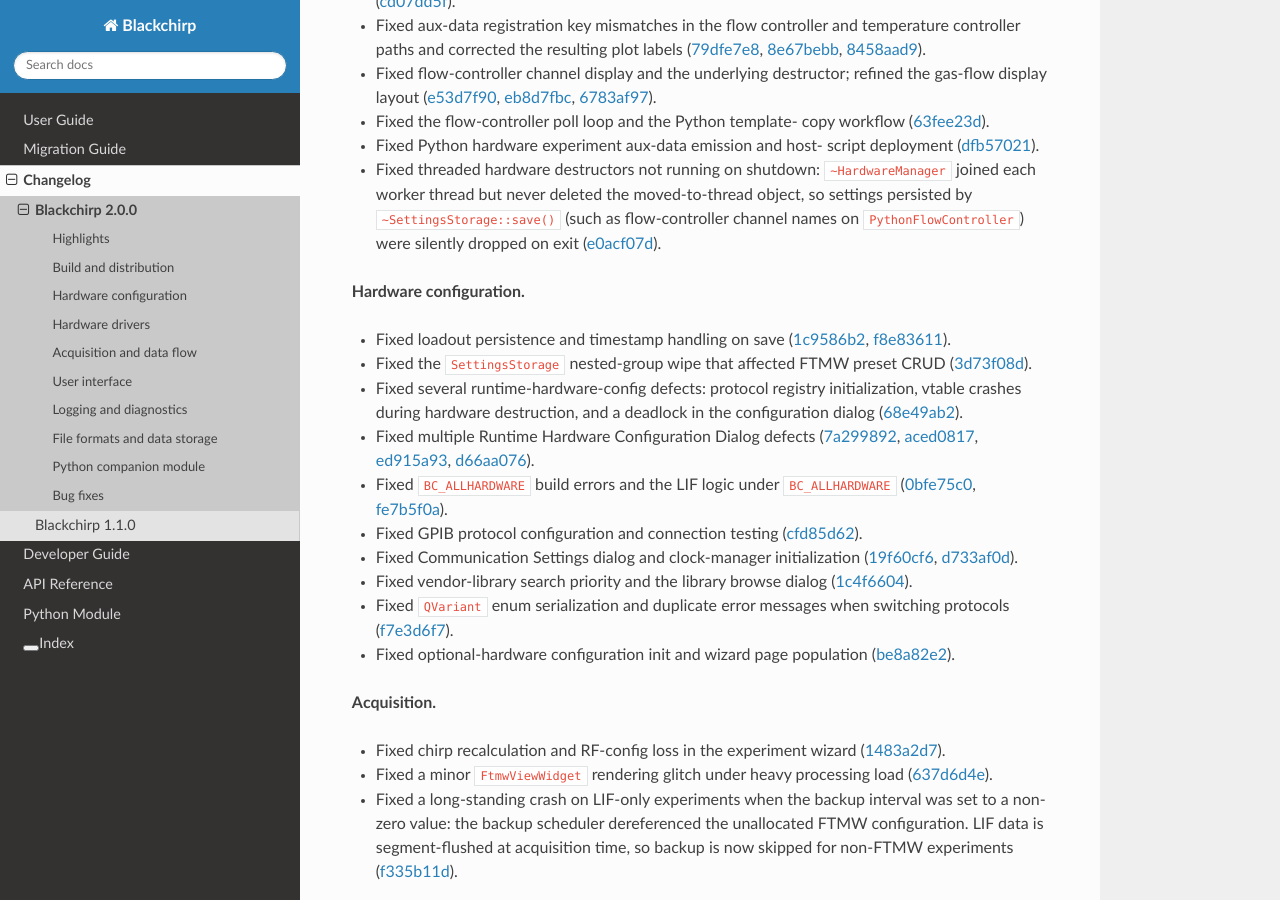
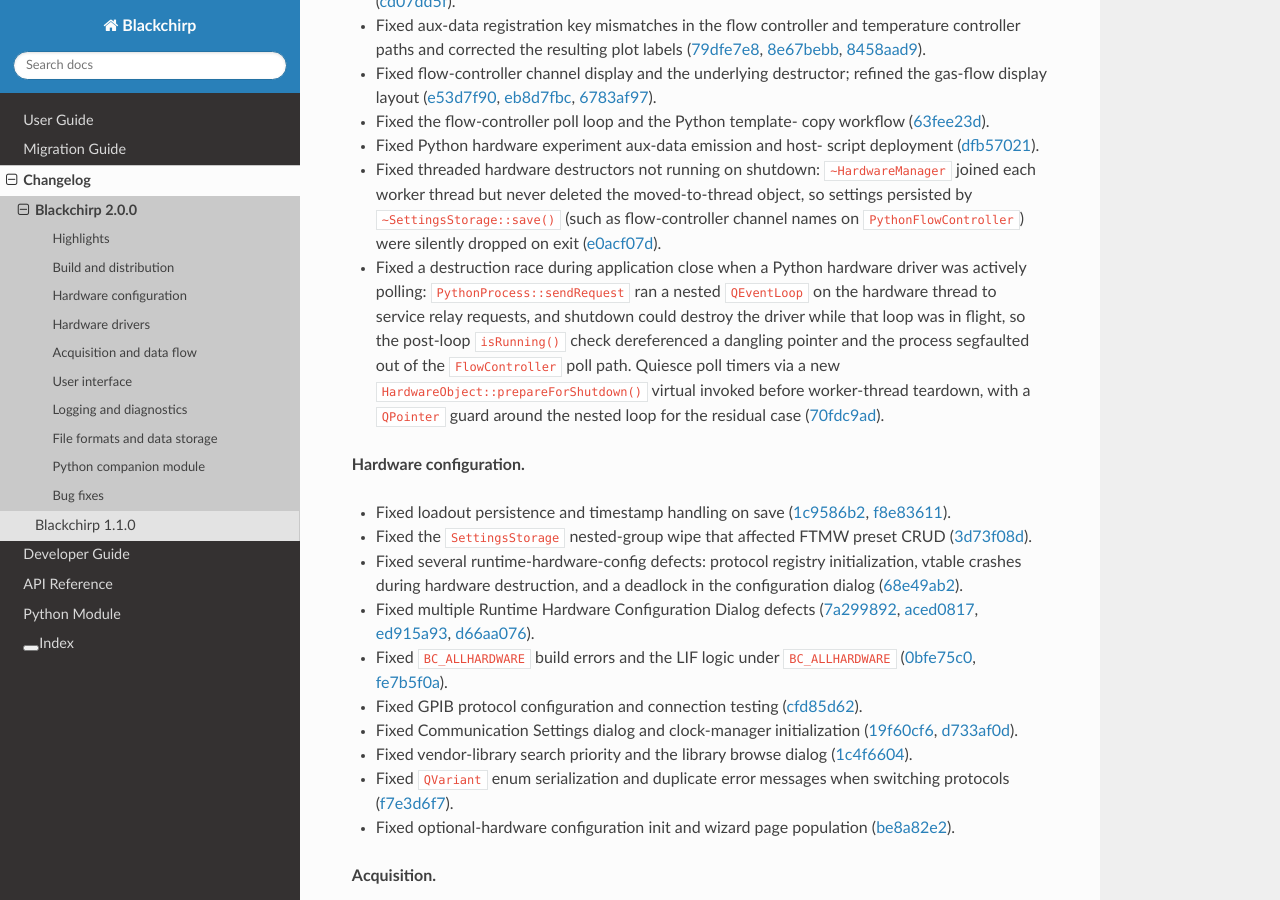
Before and after one commit to kncrabtree/blackchirp, a Sphinx documentation site: the page built from doc/source/changelog/2.0.0.rst, in a window 1280 px wide and 900 px high, scrolled down 5668 px. Built offline with Sphinx 7.4.7 and the Read the Docs theme 3.1.0, drawn with Linux system fonts in a browser that asks for light colours.

Commit message:
Note the PythonProcess shutdown-race fix in the 2.0 changelog
Co-Authored-By: Claude Opus 4.7 (1M context) <noreply@anthropic.com>

```diff
--- a/doc/source/changelog/2.0.0.rst
+++ b/doc/source/changelog/2.0.0.rst
@@ -365,6 +365,16 @@ Bug fixes
   ``~SettingsStorage::save()`` (such as flow-controller channel
   names on ``PythonFlowController``) were silently dropped on exit
   (:commit:`e0acf07d`).
+- Fixed a destruction race during application close when a Python
+  hardware driver was actively polling: ``PythonProcess::sendRequest``
+  ran a nested ``QEventLoop`` on the hardware thread to service relay
+  requests, and shutdown could destroy the driver while that loop was
+  in flight, so the post-loop ``isRunning()`` check dereferenced a
+  dangling pointer and the process segfaulted out of the
+  ``FlowController`` poll path. Quiesce poll timers via a new
+  ``HardwareObject::prepareForShutdown()`` virtual invoked before
+  worker-thread teardown, with a ``QPointer`` guard around the
+  nested loop for the residual case (:commit:`70fdc9ad`).
 
 **Hardware configuration.**
 
```
